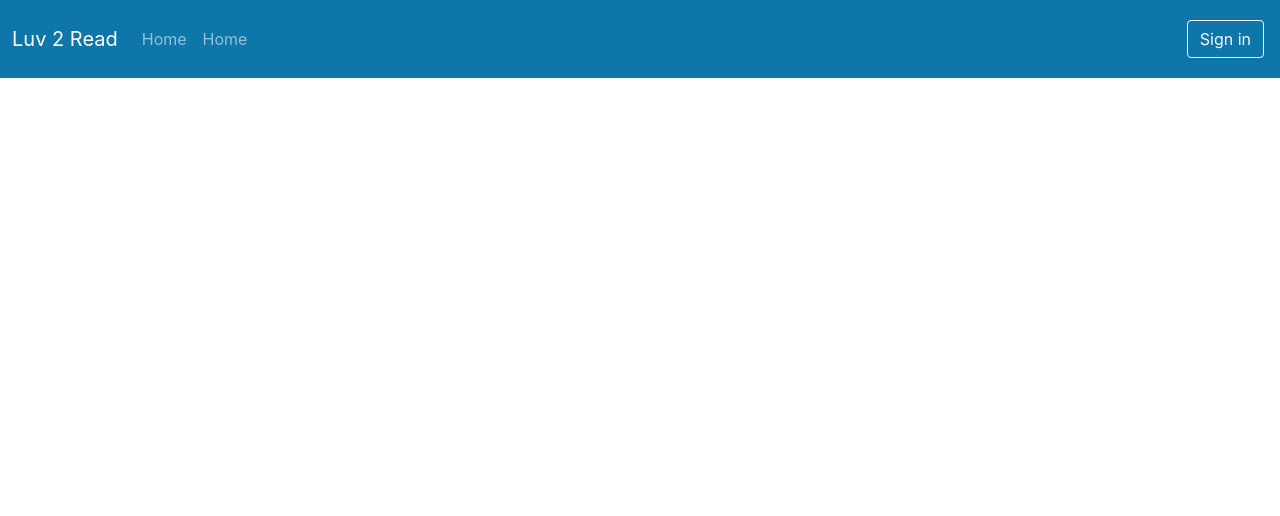
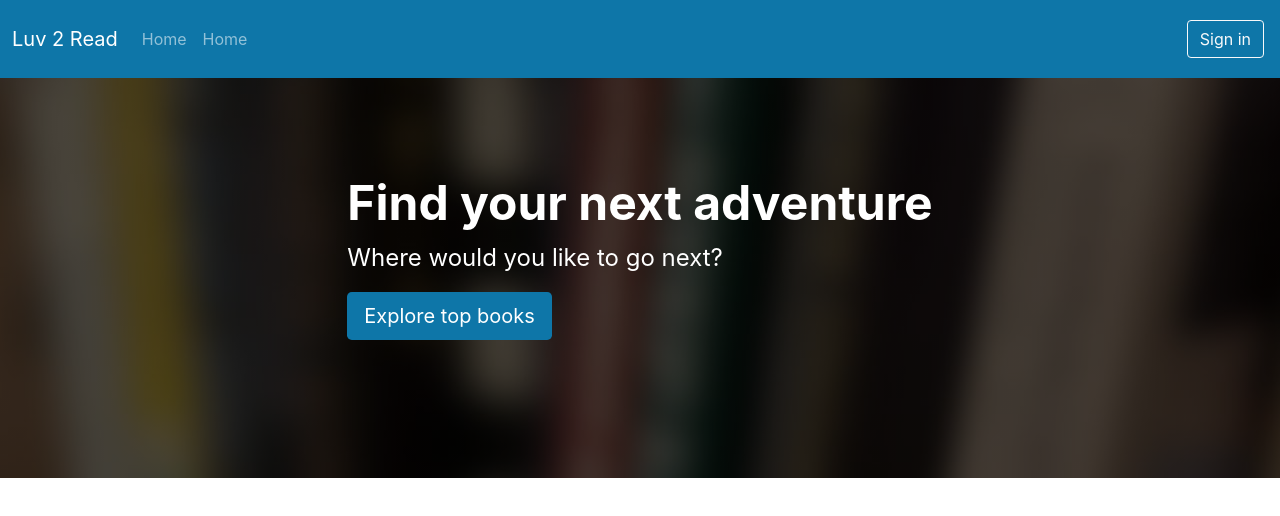
Before and after one commit to AmadHashmi/LibraryProjectWithReactandJava, a React (Create React App) app in the folder frontend/: page / in a window 1280 px wide. Shown: the top 516 px of the page. Built offline with nearby package versions, Linux system fonts and the light colour scheme.

Commit message:
added explore top books component
added explore top books component

```diff
--- a/frontend/src/App.tsx
+++ b/frontend/src/App.tsx
@@ -1,9 +1,15 @@
 import React from "react";
 import "./App.css";
 import { Navbar } from "./layouts/NavbarAndFooter/Navbar";
+import { ExploreTopBooks } from "./layouts/HomePage/ExploreTopBooks";
 
 function App() {
-  return <Navbar />;
+  return (
+    <>
+      <Navbar />
+      <ExploreTopBooks />
+    </>
+  );
 }
 
 export default App;
--- /dev/null
+++ b/frontend/src/layouts/HomePage/ExploreTopBooks.tsx
@@ -0,0 +1,19 @@
+export const ExploreTopBooks = () => {
+  return (
+    <div className="p-5 mb-4 bg-dark header">
+      <div className="container-fluid py-5 text-white d-flex justify-content-center align-items-center">
+        <div>
+          <h1 className="display-5 fw-bold">Find your next adventure</h1>
+          <p className=" col-md-8 fs-4">Where would you like to go next?</p>
+          <a
+            href="#"
+            type="button"
+            className="btn main-color btn-lg text-white"
+          >
+            Explore top books
+          </a>
+        </div>
+      </div>
+    </div>
+  );
+};
```
